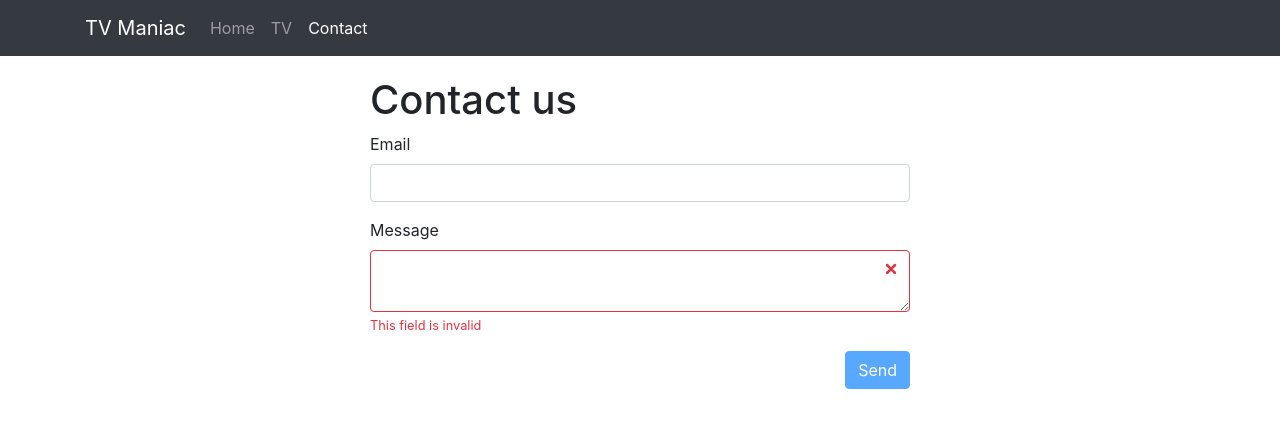
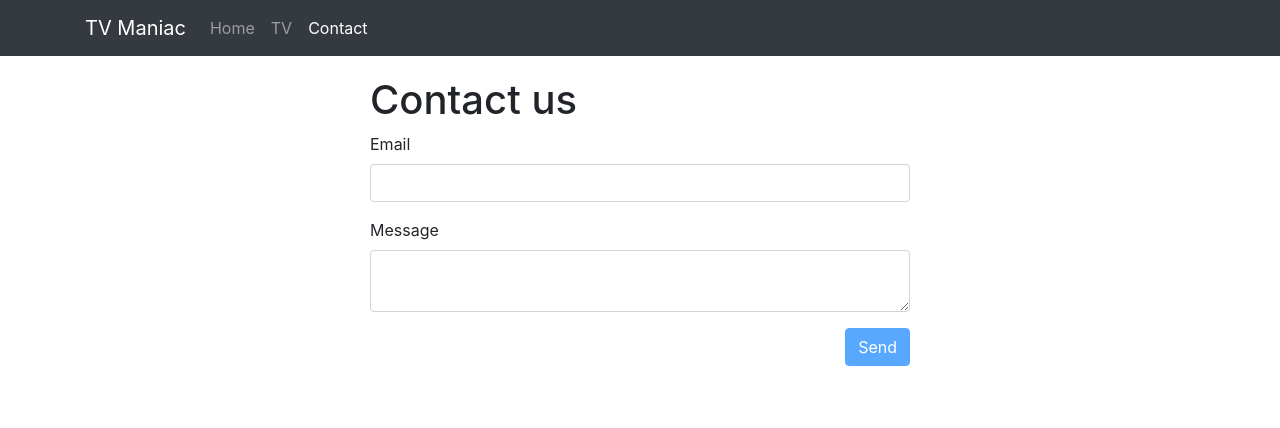
Before and after one commit to pakosel/tv-maniac, an Angular app: page /contact in a window 1280 px wide. Shown: the top 428 px of the page. Built offline with nearby package versions, Linux system fonts and the light colour scheme.

Commit message:
Ex. 37 - Contact form - message validation added

```diff
--- a/src/app/pages/contact/contact.component.html
+++ b/src/app/pages/contact/contact.component.html
@@ -18,9 +18,14 @@
     <div class="form-group">
       <label for="message">Message</label>
       <textarea [(ngModel)]="contact.message"
-                minlength="5"
-                name="message" id="message" class="form-control is-invalid"></textarea>
-      <div class="invalid-feedback">This field is invalid</div>
+                #messageRef="ngModel"
+                [ngClass]="{'is-invalid': displayErrors(messageRef)}"
+                minlength="5" required
+                name="message" id="message" class="form-control"></textarea>
+      <div class="invalid-feedback" *ngIf="displayErrors(messageRef)">
+        <div *ngIf="messageRef.errors?.required">This field is required</div>
+        <div *ngIf="messageRef.errors?.minlength">This field is too short</div>
+      </div>
     </div>
     <button [disabled]="formRef.invalid" class="btn btn-primary float-right">Send</button>
   </form>
```
